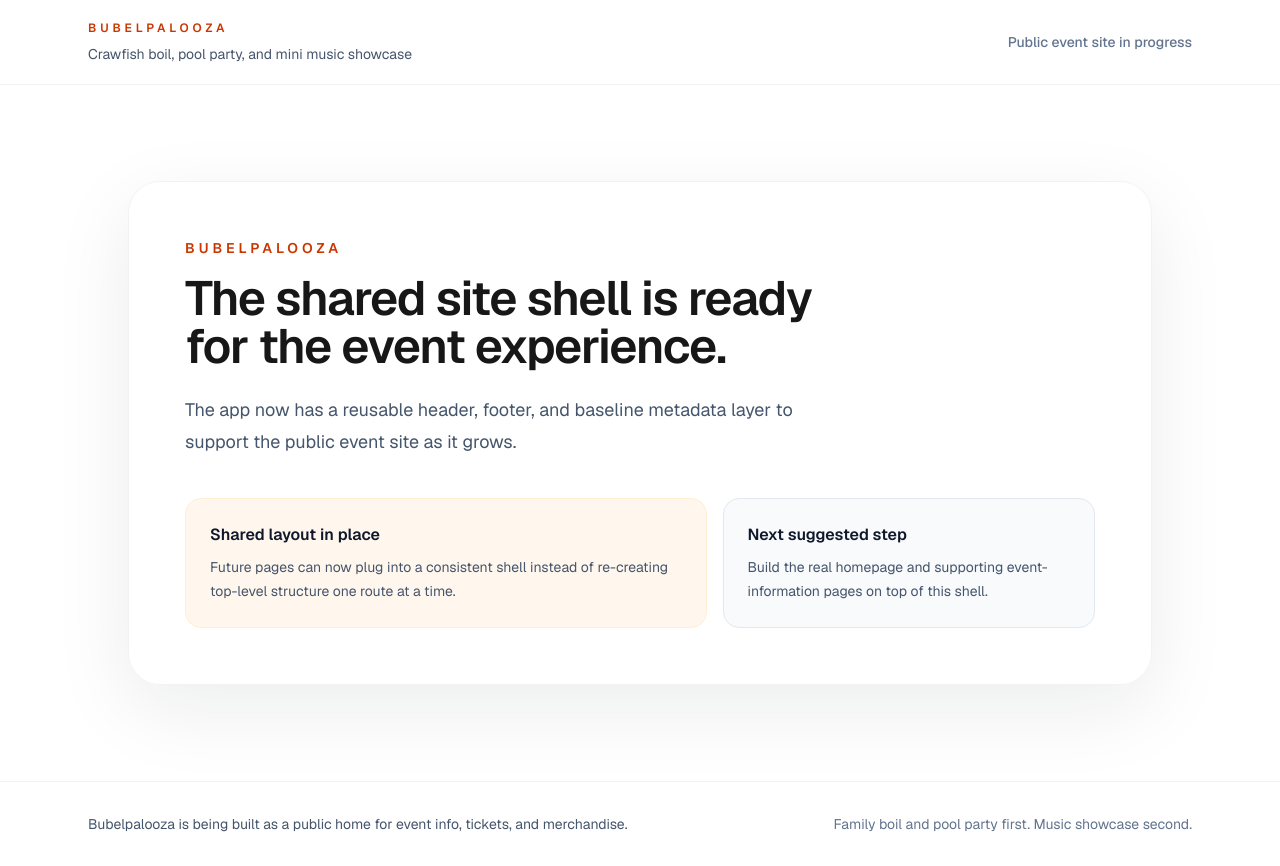
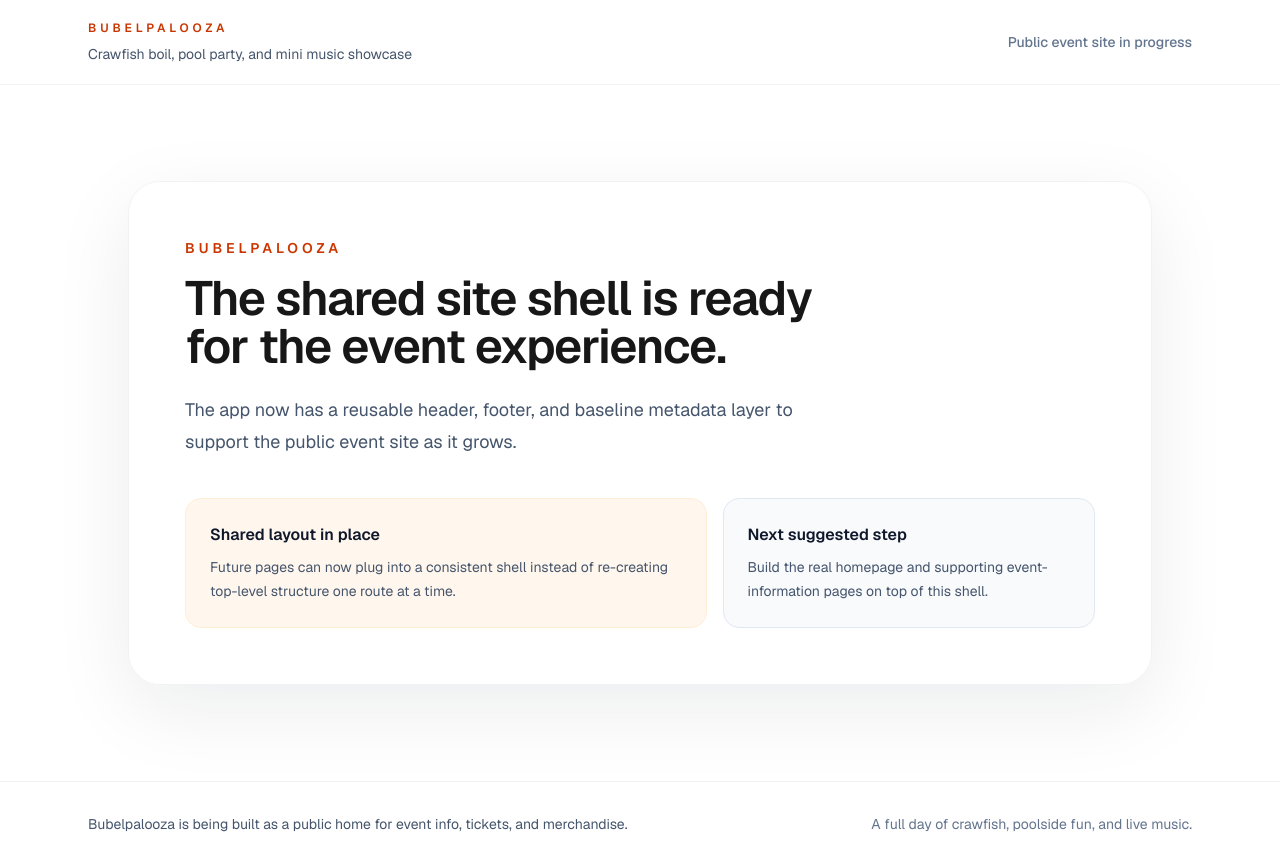
Before and after one commit to jbubel/Bubelpalooza, a Next.js app: page / in a window 1280 px wide. Built offline with nearby package versions, Linux system fonts and the light colour scheme.

Commit message:
Refine footer copy for guest-facing tone

```diff
--- a/components/site-footer.tsx
+++ b/components/site-footer.tsx
@@ -3,7 +3,7 @@ export function SiteFooter() {
     <footer className="border-t border-black/5 bg-white/70">
       <div className="mx-auto flex w-full max-w-6xl flex-col gap-3 px-6 py-8 text-sm text-slate-600 sm:flex-row sm:items-center sm:justify-between">
         <p>Bubelpalooza is being built as a public home for event info, tickets, and merchandise.</p>
-        <p className="text-slate-500">Family boil and pool party first. Music showcase second.</p>
+        <p className="text-slate-500">A full day of crawfish, poolside fun, and live music.</p>
       </div>
     </footer>
   );
```
